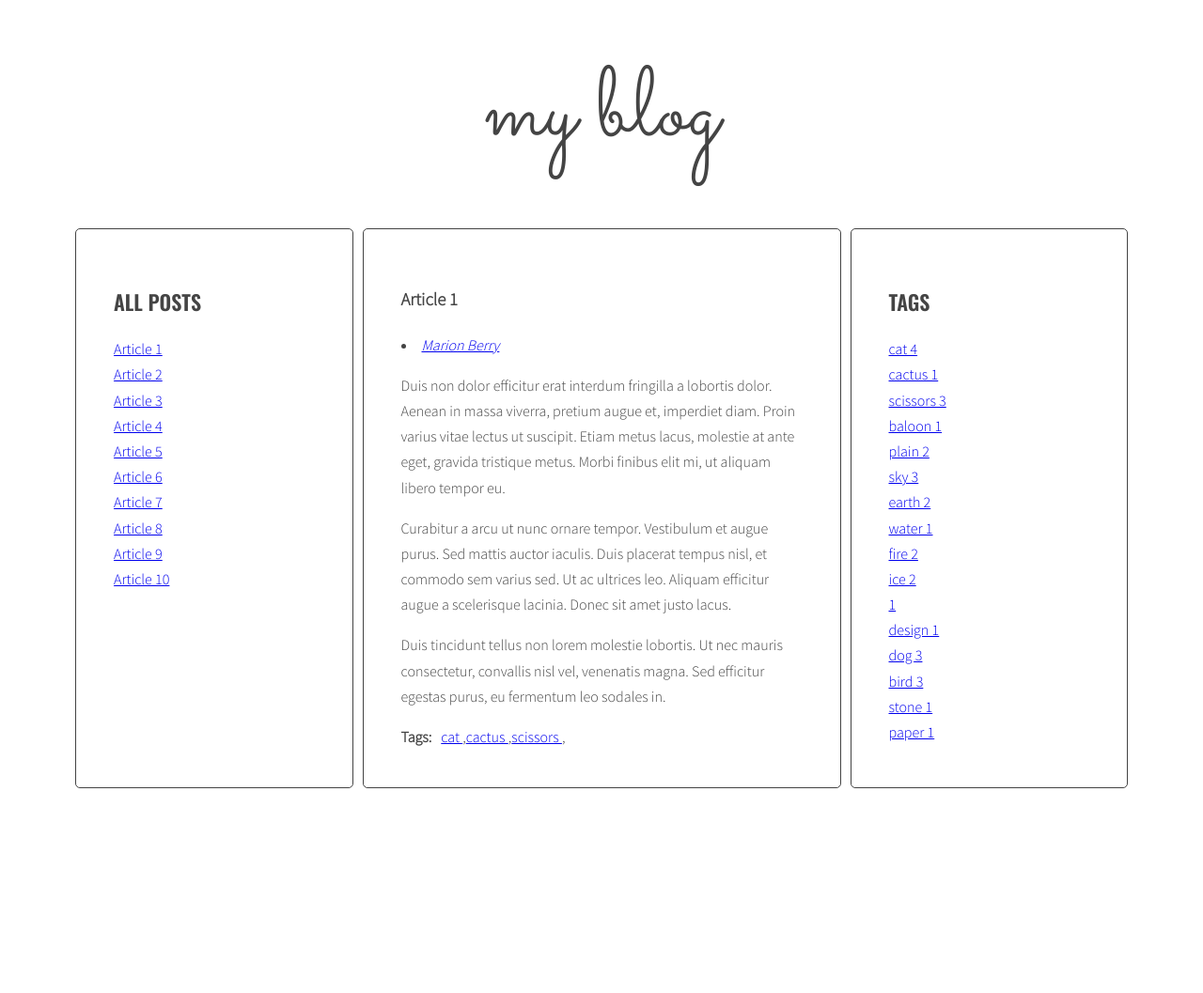
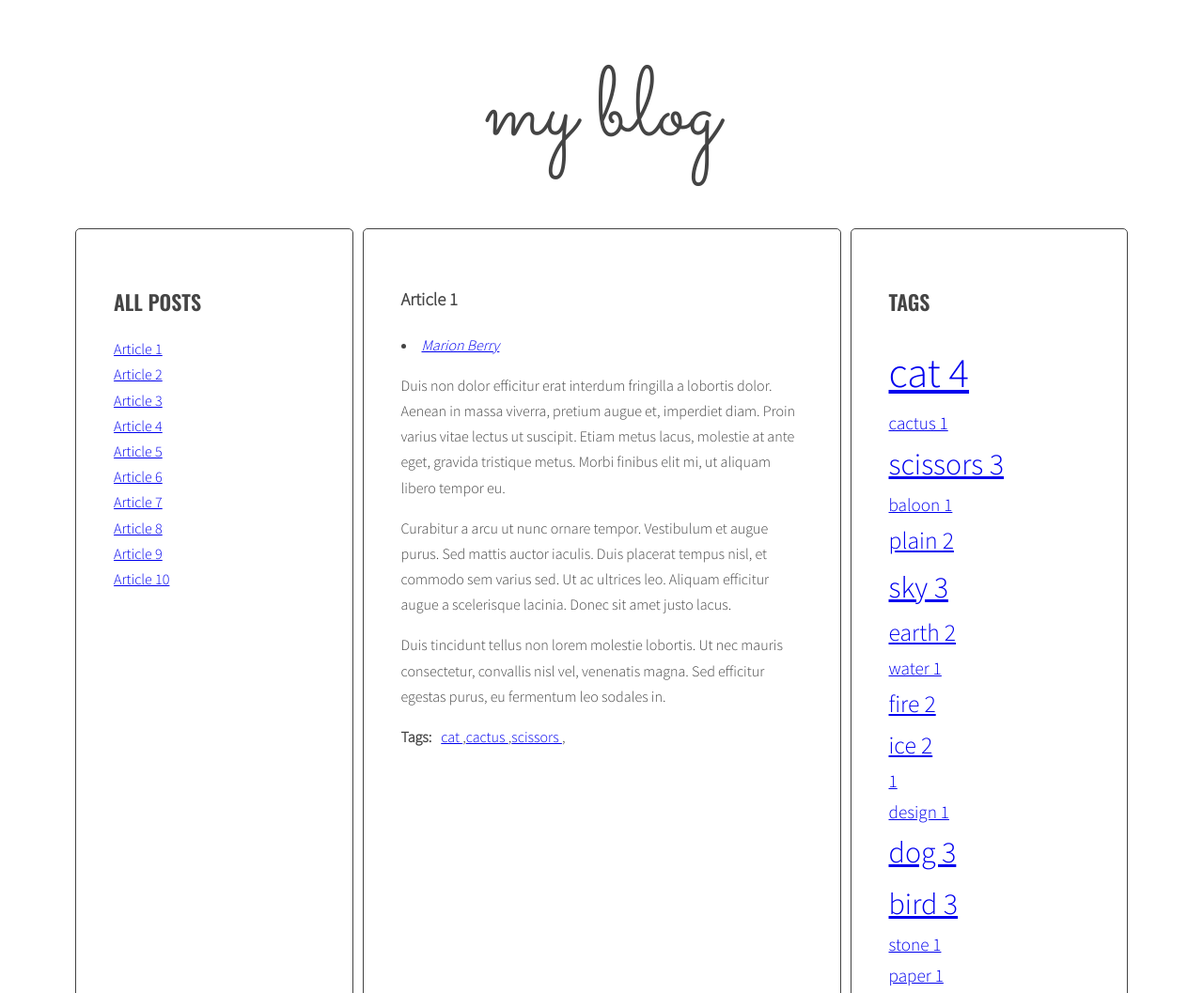
Before and after one commit to KonradSmuga/javascript-blog, a website: page index.html in a window 1280 px wide. Shown: the top 1057 px of the page at 94% size. Before the commit the page ends 847 px from the top, so only its background shows below. Drawn offline with nearby package versions, Linux system fonts and the light colour scheme.

Commit message:
tags in cloud

```diff
--- a/index.html
+++ b/index.html
@@ -248,7 +248,7 @@
                 </section>
                 <aside class="sidebar">
                     <h2 class="section-title">Tags</h2>
-                    <ul class="list tags">
+                    <ul class="list tags"></ul>
                     <h2 class="section-title">Authors</h2>
                     <ul class="list authors">
                         <li>
--- a/js/script.js
+++ b/js/script.js
@@ -5,6 +5,15 @@
 //     console.log('links:', links);
 // })
 {
+  const optArticleSelector = '.post',
+    optTitleSelector = '.post-title',
+    optTitleListSelector = '.titles',
+    optArticleTagsSelector = '.post-tags .list',
+    optPostAuthor = '.post-author',
+    optTagsListSelector = '.tags.list',
+    optCloudClassCount = 5,
+    optCloudClassPrefix = 'tag-size-';
+
   const titleClickHandler = function (event) {
     event.preventDefault();
     const clickedElement = this;
@@ -40,12 +49,6 @@
   };
 
 
-  const optArticleSelector = '.post',
-    optTitleSelector = '.post-title',
-    optTitleListSelector = '.titles',
-    optArticleTagsSelector = '.post-tags .list',
-    optPostAuthor = '.post-author',
-    optTagsListSelector = '.tags.list';
 
   const generateTitleList = function (customSelector = '') {
 
@@ -83,6 +86,39 @@
   for (let link of links) {
     link.addEventListener('click', titleClickHandler);
   }
+
+
+  const calculateTagsParams = function (tags) {
+    const params = {
+      min: 1000,
+      max: 0
+    };
+
+    for (let tag in tags) {
+      if (params.max < tags[tag]) {
+        params.max = tags[tag];
+      }
+      if (params.min > tags[tag]) {
+        params.min = tags[tag];
+      }
+    }
+
+    //short if
+    //params.max = tags[tag] > params.max ? tags[tag] : params.max;
+
+
+    return params;
+  };
+
+  const calculateTagClass = function(count, params){
+    const normalizedCount = count - params.min;
+    const normalizedMax = params.max - params.min;
+
+    const percentage = normalizedCount/normalizedMax;
+
+    const classNumber = Math.floor(percentage *(optCloudClassCount - 1)+ 1);
+    return optCloudClassPrefix + classNumber;
+  };
 
   const generateTags = function () {
     let allTags = {};
@@ -125,11 +161,15 @@
     /* [NEW] add html from allTags to tagList */
     // tagList.innerHTML = allTags.join(' ');
     /* [NEW] create variable for all links HTML code */
+    const tagsParams = calculateTagsParams(allTags);
+    console.log('tagsParams:', tagsParams);
     let allTagsHTML = '';
     /* [NEW] START LOOP: for each tag in allTags: */
     for (let tag in allTags) {
       /* [NEW] generate code of a link and add it to allTagsHTML */
-      allTagsHTML +=  '<li><a href="#tag-'+tag + '">'+tag +' '+allTags[tag]+'</a></li> '  ;
+      const tagLinkHTML = '<li><a href ="#tag-'+tag+'"' +'class="'+calculateTagClass(allTags[tag], tagsParams) +'">' +  tag + ' ' + allTags[tag] + '</a></li>';
+      console.log('tagLinkHTML:', tagLinkHTML);
+      allTagsHTML += tagLinkHTML;
     }
     tagList.innerHTML = allTagsHTML;
     console.log(allTags);
--- a/sass/style.scss
+++ b/sass/style.scss
@@ -117,4 +117,32 @@ body {
   p {
     margin: 0 10px 0 0;
   }
+
 }
+.sidebar{
+  .list.tags{
+    display: inline;
+  }
+  }
+
+
+.tag-size-1{
+font-size: 120%
+
+}
+.tag-size-2{
+font-size: 160%;
+}
+
+.tag-size-3{
+
+  font-size: 200%;
+}
+.tag-size-4{
+  font-size: 240%;
+
+}
+.tag-size-5{
+
+  font-size: 280%;
+}
```
Also changed, not shown: css/style.css, 1 other file.
